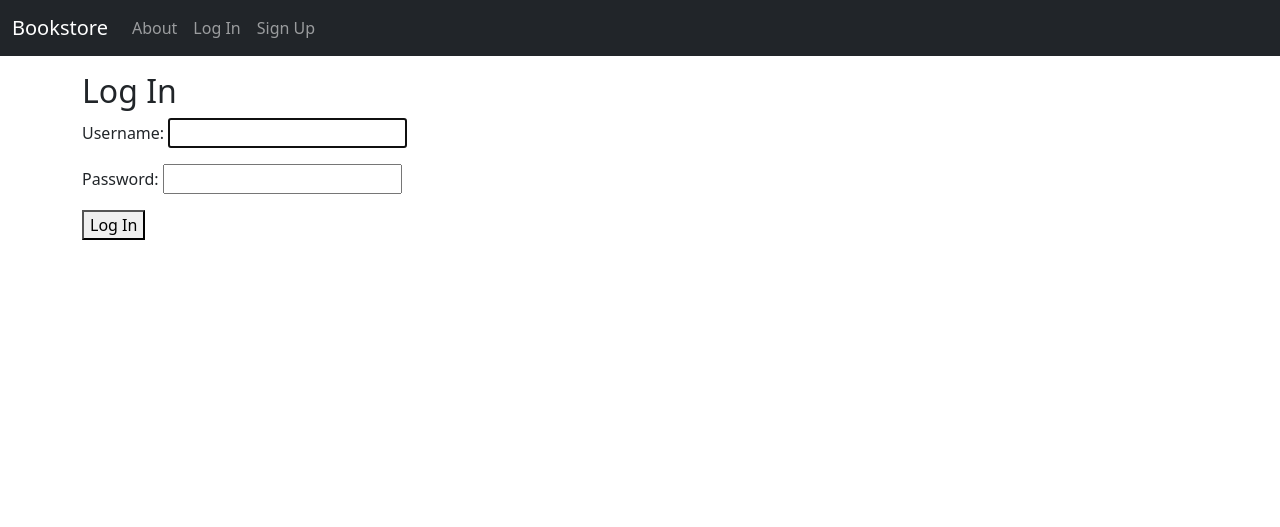
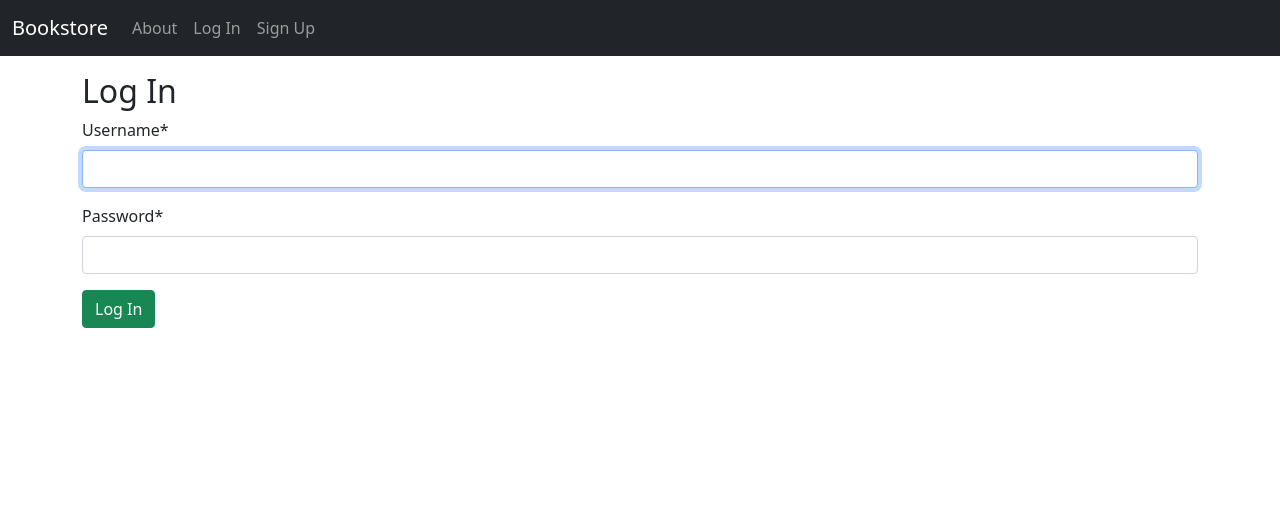
Before and after one commit to micypac/django-for-prof, a Django app: page /accounts/login/ in a window 1280 px wide. Shown: the top 527 px of the page. Run offline with Django 4.2, Linux system fonts and the light colour scheme; some libraries are stand-ins or nearby versions.

Commit message:
ch7 feature: updated login.html to use crispy forms and button styling

```diff
--- a/ch4-bookstore/templates/registration/login.html
+++ b/ch4-bookstore/templates/registration/login.html
@@ -1,4 +1,5 @@
 {% extends '_base.html' %}
+{% load crispy_forms_tags %}
 
 {% block title %}Log In{% endblock title %}
 
@@ -6,7 +7,7 @@
   <h2>Log In</h2>
   <form action="" method="post">
     {% csrf_token %}
-    {{ form.as_p }}
-    <button type="submit">Log In</button>
+    {{ form|crispy }}
+    <button class="btn btn-success" type="submit">Log In</button>
   </form>
 {% endblock content %}
```
